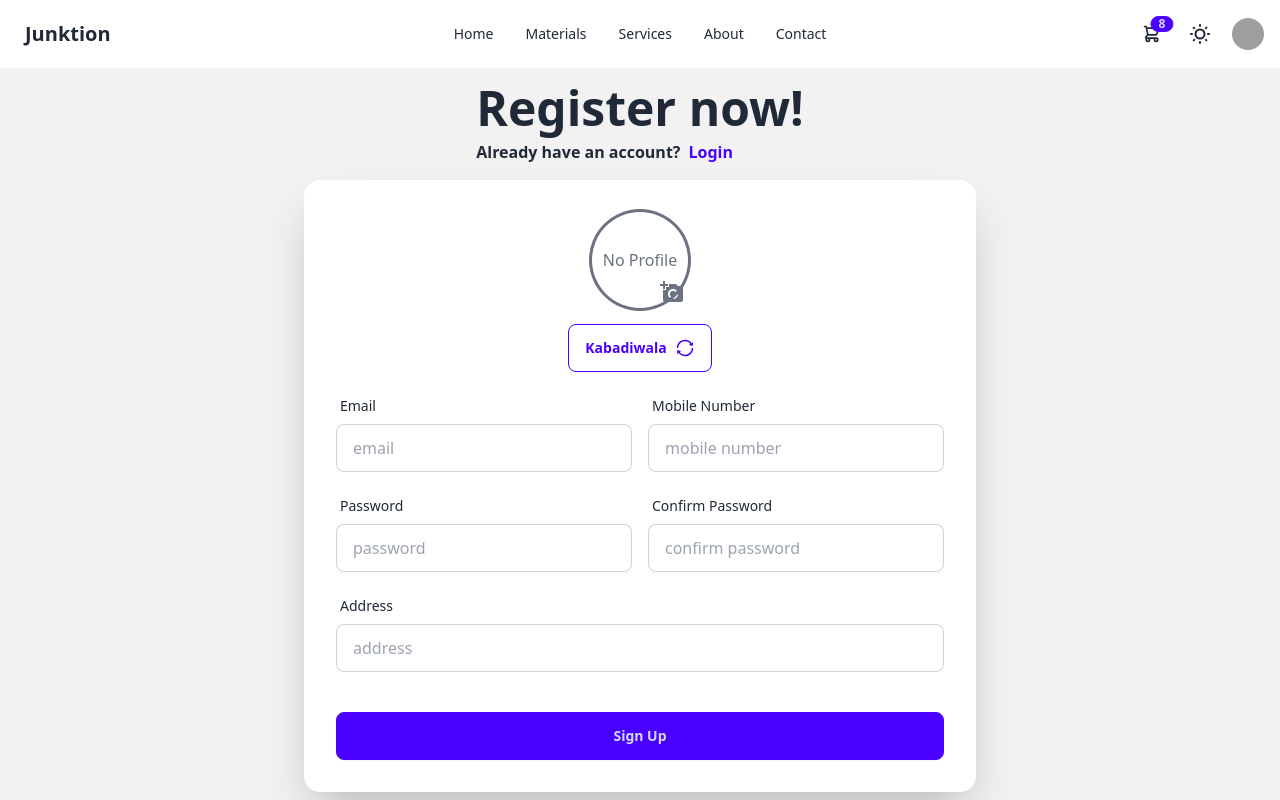
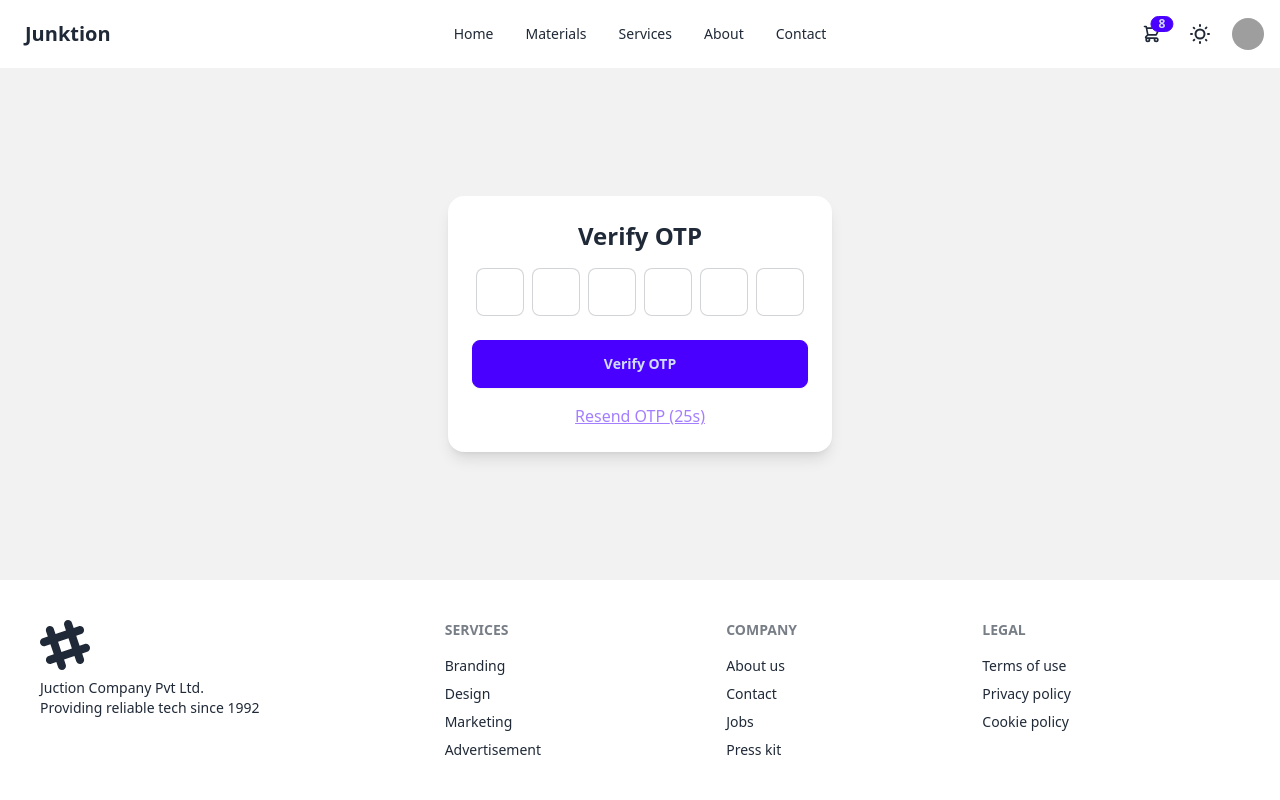
Before and after one commit to devmulkalwar/daisyUI, a React (Vite) app: page / in a window 1280 px wide. Shown: the top 800 px of the page. Built offline with nearby package versions, Linux system fonts and the light colour scheme; grey boxes are pictures that could not be loaded; the HTML template or start-up script is replaced by a standard one.

Commit message:
verify otp page  added

```diff
--- a/src/App.jsx
+++ b/src/App.jsx
@@ -6,6 +6,7 @@ import Login from "./Pages/Login";
 import ProductCard from "./Components/ProductCard";
 import Profile from "./Pages/Profile";
 import SignUp from "./Pages/SignUp";
+import OTPPage from "./Pages/OTPPage";
 
 function App() {
   return (
@@ -16,7 +17,8 @@ function App() {
         {/* <Login/>    */}
         {/* <ProductCard/> */}
         {/* <Profile/> */}
-        <SignUp/>
+        {/* <SignUp/> */}
+        <OTPPage/>
       </main>
       <Footer/>
     </div>
--- a/src/Components/AcmeLogo.jsx
+++ /dev/null
@@ -1,11 +0,0 @@
-import React from "react";
-export const AcmeLogo = () => (
-  <svg fill="none" height="36" viewBox="0 0 32 32" width="36">
-    <path
-      clipRule="evenodd"
-      d="M17.6482 10.1305L15.8785 7.02583L7.02979 22.5499H10.5278L17.6482 10.1305ZM19.8798 14.0457L18.11 17.1983L19.394 19.4511H16.8453L15.1056 22.5499H24.7272L19.8798 14.0457Z"
-      fill="currentColor"
-      fillRule="evenodd"
-    />
-  </svg>
-);
--- /dev/null
+++ b/src/Components/OTPInput.jsx
@@ -0,0 +1,25 @@
+import React, { useRef } from 'react';
+
+const OTPInput = ({ otp, handleChange, handleKeyDown, handlePaste }) => {
+  const inputRefs = useRef([]);
+
+  return (
+    <div className="flex justify-center space-x-2">
+      {[...Array(6)].map((_, index) => (
+        <input
+          key={index}
+          type="text"
+          maxLength="1"
+          ref={(el) => (inputRefs.current[index] = el)}
+          className="input input-bordered w-12 h-12 text-center"
+          value={otp[index] || ''}
+          onChange={(e) => handleChange(e, index)}
+          onKeyDown={(e) => handleKeyDown(e, index, inputRefs)}
+          onPaste={(e) => handlePaste(e, inputRefs)}
+        />
+      ))}
+    </div>
+  );
+};
+
+export default OTPInput;
--- /dev/null
+++ b/src/Components/ResendOTP.jsx
@@ -0,0 +1,39 @@
+import React, { useState, useEffect } from 'react';
+
+const ResendOTP = ({ handleResend }) => {
+  const [counter, setCounter] = useState(30); // Countdown duration in seconds
+  const [isDisabled, setIsDisabled] = useState(true);
+
+  // Start the countdown on component mount or when counter is reset
+  useEffect(() => {
+    if (counter > 0) {
+      const timer = setInterval(() => {
+        setCounter((prevCounter) => prevCounter - 1);
+      }, 1000);
+
+      return () => clearInterval(timer); // Clean up the timer on component unmount
+    } else {
+      setIsDisabled(false); // Enable the button when the countdown reaches zero
+    }
+  }, [counter]);
+
+  const handleClick = () => {
+    handleResend();
+    setCounter(30); // Reset the countdown after resend
+    setIsDisabled(true); // Disable the button
+  };
+
+  return (
+    <div className="text-center mt-4">
+      <button
+        className={`link link-primary ${isDisabled ? 'opacity-50 cursor-not-allowed' : ''}`}
+        onClick={handleClick}
+        disabled={isDisabled}
+      >
+        Resend OTP {isDisabled && `(${counter}s)`}
+      </button>
+    </div>
+  );
+};
+
+export default ResendOTP;
--- /dev/null
+++ b/src/Components/SubmitButton.jsx
@@ -0,0 +1,11 @@
+import React from 'react';
+
+const SubmitButton = ({ handleSubmit }) => {
+  return (
+    <button className="btn btn-primary w-full mt-6" onClick={handleSubmit}>
+      Verify OTP
+    </button>
+  );
+};
+
+export default SubmitButton;
--- /dev/null
+++ b/src/Pages/OTPPage.jsx
@@ -0,0 +1,80 @@
+import React, { useState } from "react";
+import OTPInput from "../Components/OTPInput";
+import SubmitButton from "../Components/SubmitButton";
+import ResendOTP from "../Components/ResendOTP";
+
+const OTPPage = () => {
+  const [otp, setOtp] = useState(Array(6).fill(''));
+
+  const handleChange = (e, index) => {
+    const value = e.target.value;
+    if (/^[0-9]?$/.test(value)) {
+      const newOtp = [...otp];
+      newOtp[index] = value;
+      setOtp(newOtp);
+
+      // Move to next input if value is entered
+      if (value !== '' && index < 5) {
+        e.target.nextElementSibling?.focus();
+      }
+    }
+  };
+
+  const handleKeyDown = (e, index, inputRefs) => {
+    // Backspace handling
+    if (e.key === 'Backspace' && otp[index] === '') {
+      if (index > 0) {
+        inputRefs.current[index - 1].focus();
+      }
+    }
+  };
+
+  const handlePaste = (e, inputRefs) => {
+    e.preventDefault();
+    const pastedData = e.clipboardData.getData('text').slice(0, 6); // Take a max of 6 digits
+    const digits = pastedData.split('').filter((char) => /^\d$/.test(char)); // Extract digits only
+
+    const newOtp = [...otp];
+    digits.forEach((digit, idx) => {
+      if (idx < 6) {
+        newOtp[idx] = digit;
+        inputRefs.current[idx].value = digit;
+      }
+    });
+    setOtp(newOtp);
+
+    // Move focus to the next input after the last pasted digit
+    const nextIndex = digits.length;
+    if (nextIndex < 6) {
+      inputRefs.current[nextIndex]?.focus();
+    }
+  };
+
+  const handleSubmit = () => {
+    // Logic to verify OTP
+    console.log(otp.join(''));
+  };
+
+  const handleResend = () => {
+    // Logic to resend OTP
+    console.log('Resending OTP...');
+  };
+
+  return (
+    <div className="flex flex-grow flex-col items-center justify-center bg-base-200">
+      <div className="card w-full max-w-sm shadow-lg bg-base-100 p-6">
+        <h2 className="text-2xl font-semibold text-center mb-4">Verify OTP</h2>
+        <OTPInput
+          otp={otp}
+          handleChange={handleChange}
+          handleKeyDown={handleKeyDown}
+          handlePaste={handlePaste}
+        />
+        <SubmitButton handleSubmit={handleSubmit} />
+        <ResendOTP handleResend={handleResend} />
+      </div>
+    </div>
+  );
+};
+
+export default OTPPage;
```
